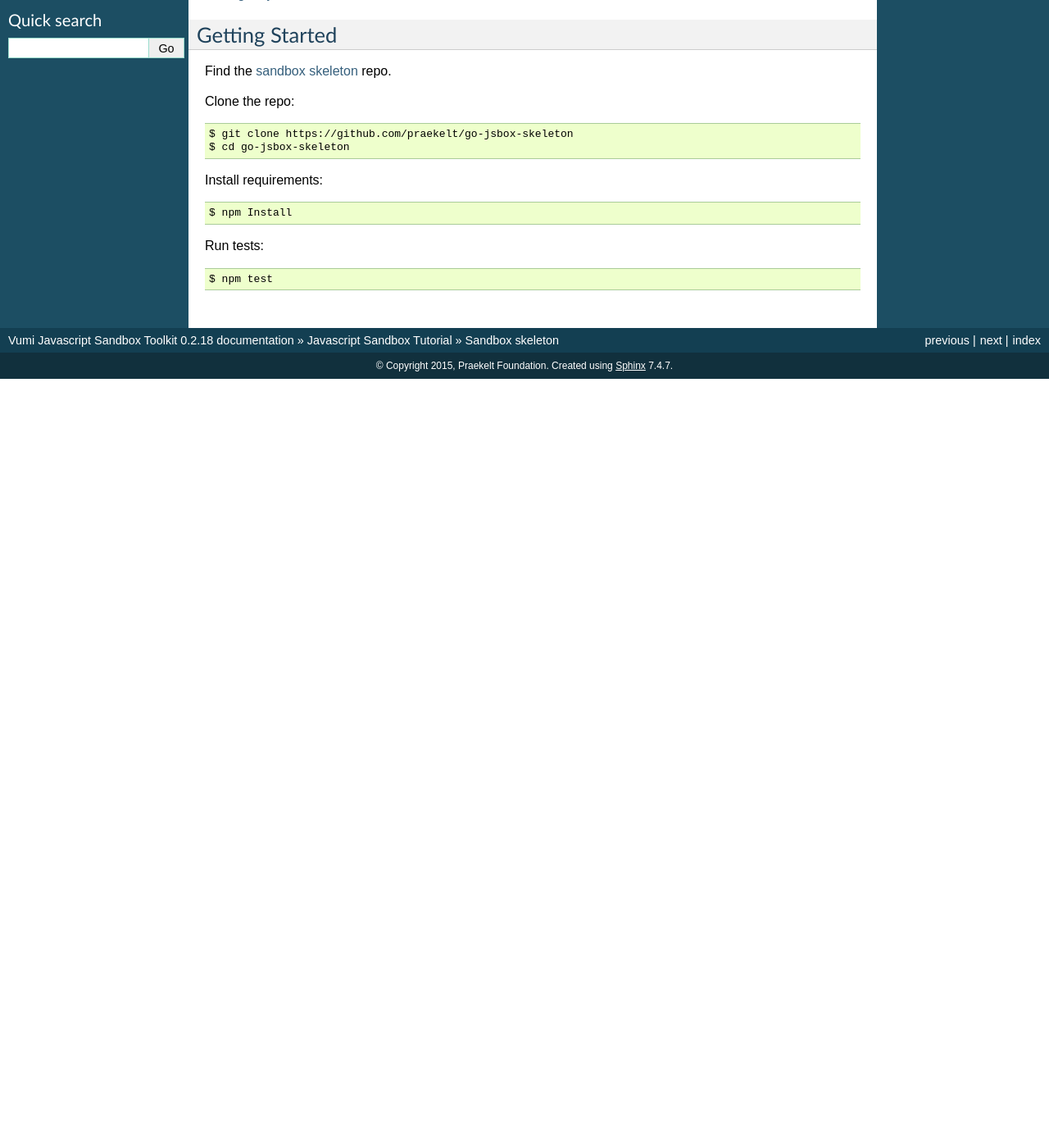
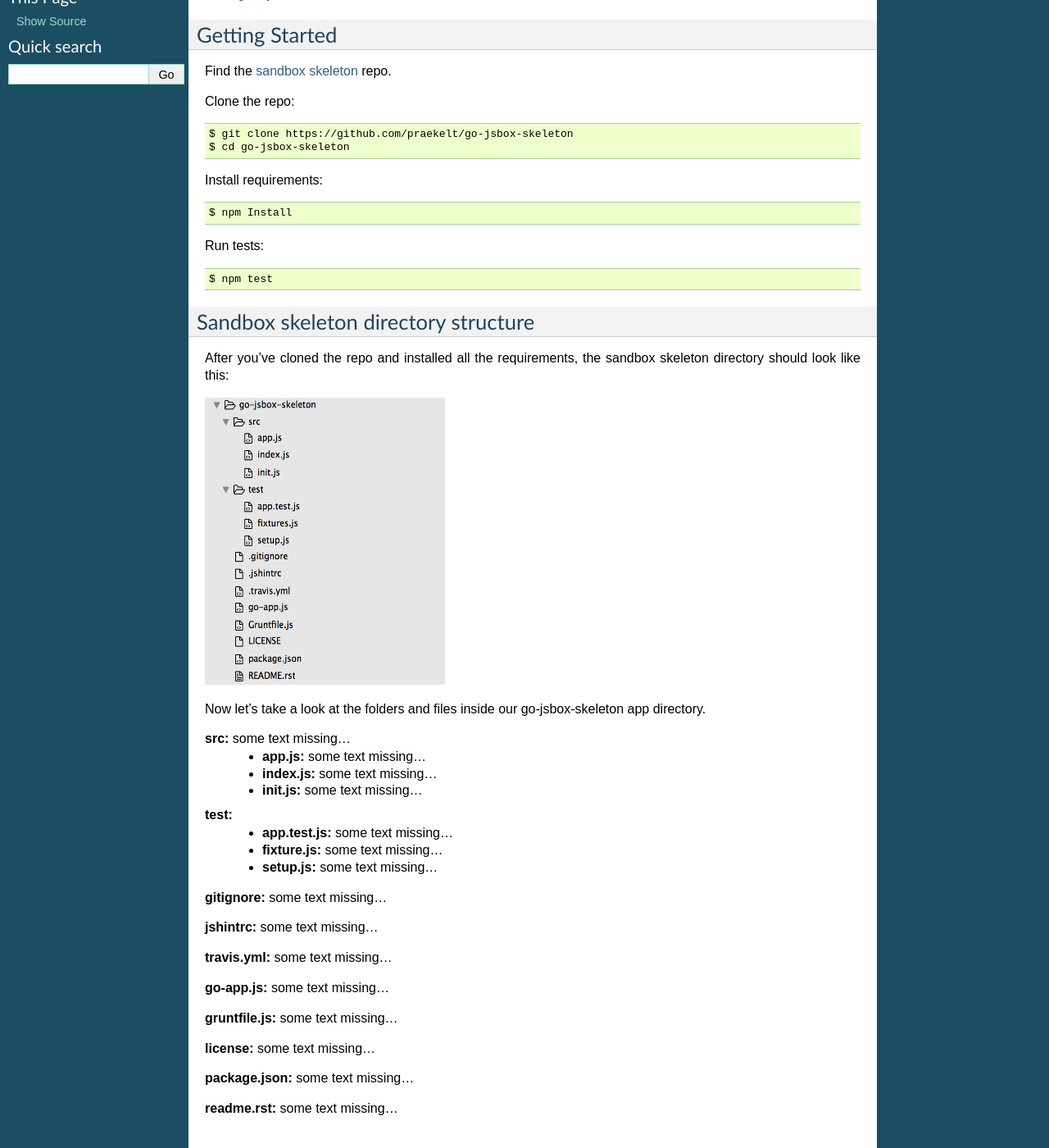
Before and after one commit to praekeltfoundation/vumi-jssandbox-toolkit, a Sphinx documentation site: the page built from docs/tutorial/sandbox_skeleton.rst, in a window 1280 px wide and 1400 px high, scrolled down 302 px. Shown: the whole window at 82% size. Built offline with Sphinx 7.4.7, drawn with Linux system fonts in a browser that asks for light colours; before the commit the page ends 900 px from its top, so only the background shows below that; some of the changed text lies outside the part shown.

Commit message:
sandbox skeleton directory structure

```diff
--- a/docs/tutorial/sandbox_skeleton.rst
+++ b/docs/tutorial/sandbox_skeleton.rst
@@ -31,3 +31,41 @@
 Run tests::
 
     $ npm test
+
+
+Sandbox skeleton directory structure
+------------------------------------
+
+After you've cloned the repo and installed all the requirements, the sandbox skeleton directory should look like this:
+
+.. image:: images/directory_structure.png
+	:width: 220pt
+	:height: 350px
+
+Now let's take a look at the folders and files inside our go-jsbox-skeleton app directory.
+
+**src:** some text missing...
+	- **app.js:** some text missing...
+	- **index.js:** some text missing...
+	- **init.js:** some text missing...
+
+**test:**
+	- **app.test.js:** some text missing...
+	- **fixture.js:** some text missing...
+	- **setup.js:** some text missing...
+
+**gitignore:** some text missing...
+
+**jshintrc:** some text missing...
+
+**travis.yml:** some text missing...
+
+**go-app.js:** some text missing...
+
+**gruntfile.js:** some text missing...
+
+**license:** some text missing...
+
+**package.json:** some text missing...
+
+**readme.rst:** some text missing...
```
Also changed, not shown: docs/tutorial/images/directory_structure.png (added).
